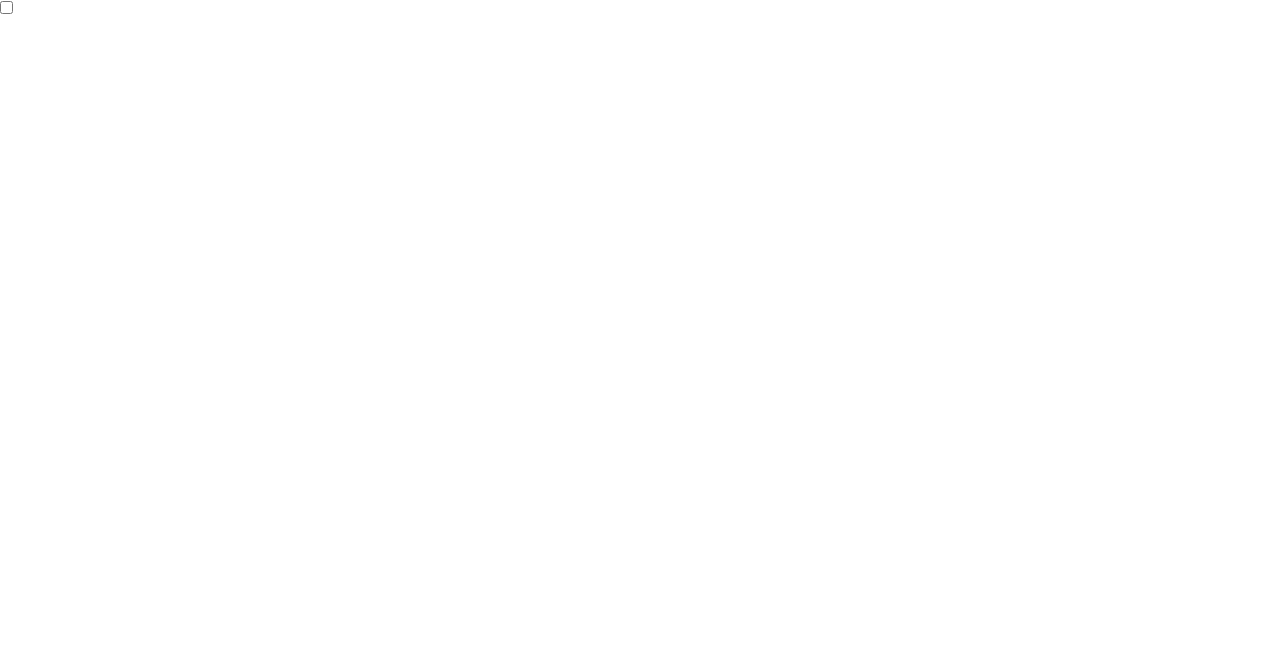
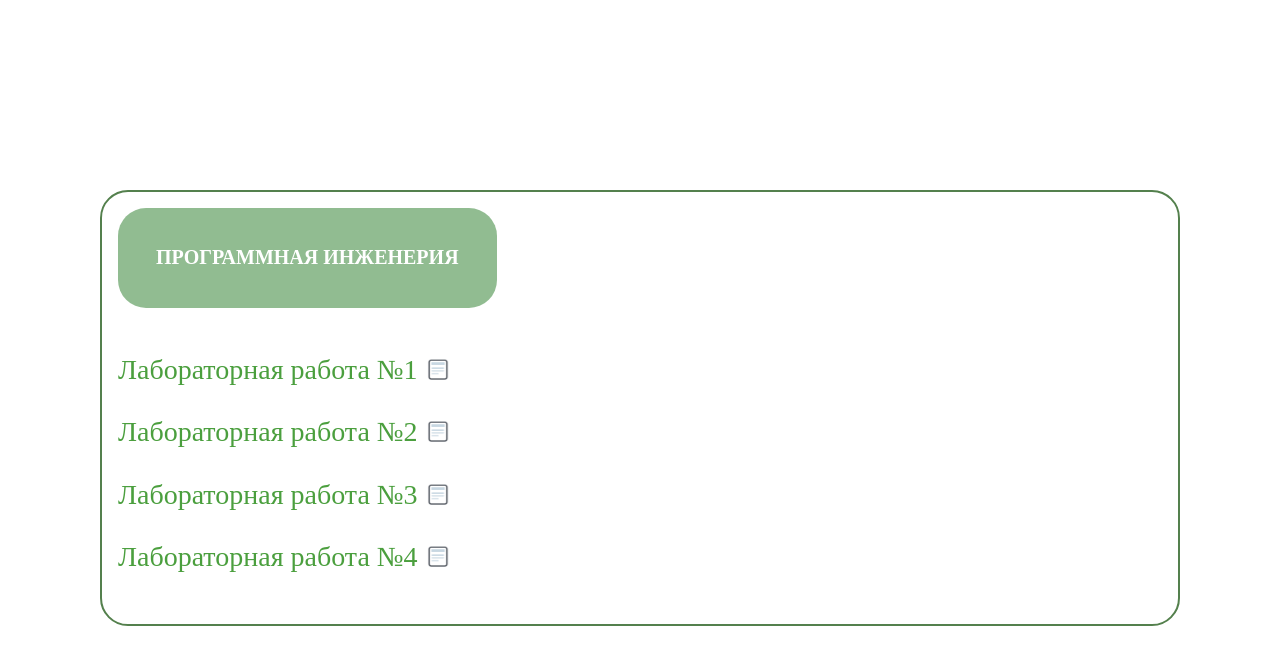
Before and after one commit to Kaisan666/EduVault, a React (Vite) app in the folder front_edu_vault/: page / in a window 1280 px wide. Shown: the top 664 px of the page. Built offline with nearby package versions, Linux system fonts and the light colour scheme.

Commit message:
сделана главная страница, начата страница с лабами определенной дсциплины

```diff
--- a/front_edu_vault/src/App.jsx
+++ b/front_edu_vault/src/App.jsx
@@ -3,12 +3,14 @@ import Header from './components/header';
 import LoginForm from './components/entrance';
 import Entrance from './page/page_input';
 import  DisciplineList from './components/main_user'
-import Switch from './components/switcher'
+import Switcher from './components/switcher'
+import Main from './page/main';
+import DisciplineCard from './components/DisciplineCard';
 function App() {
 
   return (
     <>
-     <Switch/>
+     <DisciplineCard/>
     </>
   )
 }
--- /dev/null
+++ b/front_edu_vault/src/components/Context.jsx
@@ -0,0 +1,22 @@
+
+import React, { createContext, useContext, useState } from 'react';
+
+const ThemeContext = createContext();
+
+export const ThemeProvider = ({ children }) => {
+  const [isDarkTheme, setIsDarkTheme] = useState(false);
+
+  const toggleTheme = () => {
+    setIsDarkTheme(prev => !prev);
+  };
+
+  return (
+    <ThemeContext.Provider value={{ isDarkTheme, toggleTheme }}>
+      {children}
+    </ThemeContext.Provider>
+  );
+};
+
+export const useTheme = () => {
+  return useContext(ThemeContext);
+};
--- /dev/null
+++ b/front_edu_vault/src/components/DisciplineCard.jsx
@@ -0,0 +1,36 @@
+import React from 'react';
+import styles from '../styles/DisciplineCard.module.css';
+import icon from '../images/icon.png'; // Импорт изображения
+
+const DisciplineCard = () => {
+  const disciplineData = {
+    name: "ПРОГРАММНАЯ ИНЖЕНЕРИЯ",
+    id: "123",
+    labs: [
+      { name: "Лабораторная работа №1", icon: icon },
+      { name: "Лабораторная работа №2", icon: icon },
+      { name: "Лабораторная работа №3", icon: icon },
+      { name: "Лабораторная работа №4", icon: icon },
+    ],
+  };
+  return (
+    <div className={styles.card}>
+      <div className={styles.header}>
+        <div className={styles.greenSquare}>
+          <span className={styles.disciplineName}>{disciplineData.name}</span>
+          <span className={styles.disciplineId}>ID: {disciplineData.id}</span>
+        </div>
+      </div>
+      <ul className={styles.labList}>
+        {disciplineData.labs.map((lab, index) => (
+          <li key={index} className={styles.labItem}>
+            {lab.name}
+            <img src={lab.icon} alt="file icon" className={styles.fileIcon} />
+          </li>
+        ))}
+      </ul>
+    </div>
+  );
+};
+
+export default DisciplineCard;
--- a/front_edu_vault/src/components/main_user.jsx
+++ b/front_edu_vault/src/components/main_user.jsx
@@ -1,7 +1,5 @@
 import React from 'react';
 import styles from '../styles/main_user.module.css';
-import Header from './header';
-import Footer from './footer ';
 
 const disciplines = [
     'ПРОГРАММНАЯ ИНЖЕНЕРИЯ',
@@ -23,8 +21,6 @@ const DisciplineList = () => {
 
     return (
        <>
-
-          <Header/>
             <div className={styles.disciplineContainer}>
                 <h2>ПРИКЛАДНАЯ ИНФОРМАТИКА ПИ2201-04</h2>
                 <h3 className={styles.lab}>ЛАБОРАТОРНЫЕ РАБОТЫ</h3>
@@ -37,7 +33,6 @@ const DisciplineList = () => {
                     ))}
                 </div>
             </div>
-            <Footer/>
             </>
     );
 };
--- a/front_edu_vault/src/components/switcher.jsx
+++ b/front_edu_vault/src/components/switcher.jsx
@@ -1,24 +1,20 @@
+// Switcher.js
 import React from 'react';
-import '../styles/switcher.module.css';
+import { useTheme } from './Context';
+import styles from '../styles/switcher.module.css';
 
-const Switch = ({ isOn, handleToggle }) => {
-    return (
-      <>
-        <input
-          checked={isOn}
-          onChange={handleToggle}
-          className="react-switch-checkbox"
-          id={`react-switch-new`}
-          type="checkbox"
-        />
-        <label
-          className="react-switch-label"
-          htmlFor={`react-switch-new`}
-        >
-          <span className={`react-switch-button`} />
-        </label>
-      </>
-    );
-  };
+const Switcher = () => {
+  const { isDarkTheme, toggleTheme } = useTheme();
 
-  export default Switch;
+  return (
+    <>
+      <div
+        className={`${styles.toggle} ${isDarkTheme ? styles.dark : styles.light}`}
+        onClick={toggleTheme}
+      ></div>
+      <span className={styles.label}>{isDarkTheme ? '' : ''}</span>
+    </>
+  );
+};
+
+export default Switcher;
--- /dev/null
+++ b/front_edu_vault/src/page/main.jsx
@@ -0,0 +1,37 @@
+// Main.js
+import React, { useEffect } from 'react';
+import { ThemeProvider, useTheme } from '../components/Context';
+import Header from '../components/header';
+import DisciplineList from '../components/main_user';
+import Footer from '../components/footer ';
+import styles from '../styles/main.module.css';
+import Switcher from '../components/switcher';
+
+const MainContent = () => {
+  const { isDarkTheme } = useTheme();
+
+  useEffect(() => {
+    document.body.className = isDarkTheme ? 'dark' : 'light';
+  }, [isDarkTheme]);
+
+  return (
+    <div className={styles.mainContainer}>
+      <Header />
+      <div className={styles.content}>
+        <Switcher />
+        <DisciplineList />
+      </div>
+      <Footer />
+    </div>
+  );
+};
+
+const Main = () => {
+  return (
+    <ThemeProvider>
+      <MainContent />
+    </ThemeProvider>
+  );
+};
+
+export default Main;
--- /dev/null
+++ b/front_edu_vault/src/styles/DisciplineCard.module.css
@@ -0,0 +1,58 @@
+.card {
+    border: 2px solid #54804D;
+    border-radius: 28px;
+    padding: 16px;
+    margin: 16px 100px;
+    background-color: #ffffff;
+    display: flex;
+    flex-direction: column;
+    align-items: flex-start; /* Выравнивание по левому краю */
+    height: 50vh;
+    margin-top: 190px;
+}
+
+.header {
+    display: flex;
+    align-items: center;
+    margin-bottom: 16px; /* Отступ снизу для заголовка */
+}
+
+.greenSquare {
+    display: flex;
+    flex-direction: column;
+    background-color: #2f802e86; /* Цвет фона для выделения */
+    padding: 38px;
+    border-radius: 28px;
+}
+
+.disciplineName {
+    font-weight: bold; /* Жирный шрифт для имени дисциплины */
+    font-size: 20px; /* Размер шрифта */
+    color: #ffffff;
+}
+
+.disciplineId {
+    color: #00000000; /* Цвет для ID дисциплины */
+    font-size: 1px;
+}
+
+.labList {
+    list-style-type: none; /* Убирает маркеры списка */
+    padding: 0; /* Убирает отступы */
+    margin: 0; /* Убирает отступы */
+}
+
+.labItem {
+    display: flex;
+    align-items: center; /* Центрирует иконку и текст по вертикали */
+    margin: 30px 0; /* Отступы между элементами списка */
+    font-size: 28px; /* Размер шрифта */
+    color: #4B9F3E;
+}
+
+.fileIcon {
+    width: 24px; /* Ширина изображения */
+    height: 24px; /* Высота изображения */
+    margin-left: 8px; /* Отступ слева от названия лабораторной работы */
+    vertical-align: middle; /* Выравнивание по вертикали */
+}
--- a/front_edu_vault/src/styles/footer.module.css
+++ b/front_edu_vault/src/styles/footer.module.css
@@ -1,7 +1,13 @@
 .footer {
     background-color: rgba(47, 128, 46, 0.8);
     color: white;
-    padding: 20px 0;
+    padding: 10px 0;
+    position: relative;
+    width: 100%;
+    bottom: 0;
+    margin-top: 120px;
+
+
 }
 
 .container {
@@ -21,3 +27,15 @@
     max-width: 100px;
     height: auto;
 }
+
+
+
+.app {
+    display: flex;
+    flex-direction: column;
+    min-height: 100vh;
+}
+
+main {
+    flex: 1;
+}
--- /dev/null
+++ b/front_edu_vault/src/styles/main.module.css
@@ -0,0 +1,10 @@
+
+.main-container {
+    display: flex;
+    flex-direction: column;
+    min-height: 100vh;
+}
+
+.content {
+    flex: 1;
+}
--- a/front_edu_vault/src/styles/switcher.module.css
+++ b/front_edu_vault/src/styles/switcher.module.css
@@ -1,40 +1,48 @@
-.react-switch-checkbox {
-    height: 0;
-    width: 0;
-    visibility: hidden;
+.toggle {
+  width: 60px;
+  height: 30px;
+  border-radius: 15px;
+  background-color: #ccc;
+  position: relative;
+  cursor: pointer;
+  transition: background-color 0.3s ease;
 }
 
-  .react-switch-label {
-    display: flex;
-    align-items: center;
-    justify-content: space-between;
-    cursor: pointer;
-    width: 100px;
-    height: 50px;
-    background: grey;
-    border-radius: 100px;
-    position: relative;
-    transition: background-color .2s;
+.light {
+  background-color: #f0f0f0;
 }
 
-  .react-switch-label .react-switch-button {
+.dark {
+  background-color: #333;
+}
+
+.toggle::before {
   content: '';
   position: absolute;
-    top: 2px;
-    left: 2px;
-    width: 45px;
-    height: 45px;
-    border-radius: 45px;
-    transition: 0.2s;
-    background: #fff;
-    box-shadow: 0 0 2px 0 rgba(10, 10, 10, 0.29);
+  width: 26px;
+  height: 26px;
+  border-radius: 50%;
+  background-color: white;
+  transition: transform 0.3s ease;
 }
 
-  .react-switch-checkbox:checked + .react-switch-label .react-switch-button {
-    left: calc(100% - 2px);
-    transform: translateX(-100%);
+.light::before {
+  transform: translateX(0);
 }
 
-  .react-switch-label:active .react-switch-button {
-    width: 60px;
+.dark::before {
+  transform: translateX(30px);
 }
+
+.label {
+  margin-left: 10px;
+  font-size: 16px;
+  color: #000;
+}
+body.light {
+  background-color: #ffffff;
+}
+
+body.dark {
+  background-color: #121212;
+}
```
Also changed, not shown: front_edu_vault/src/images/icon.png (added), front_edu_vault/src/page/main_user_page.jsx (deleted). Lines whose indentation alone changed are shown as unchanged.
